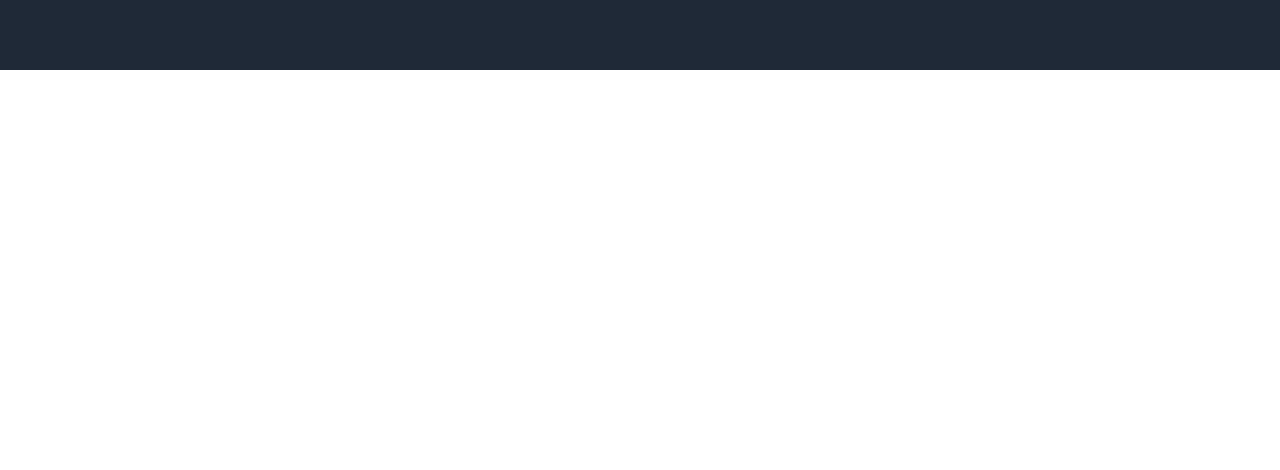
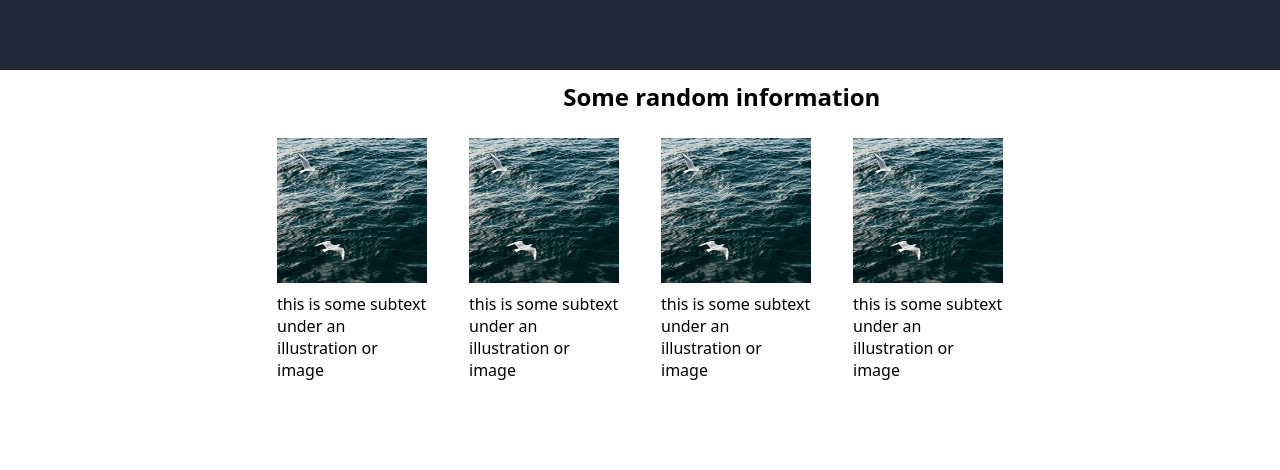
Before and after one commit to mhrjnrahul/landing-page, a plain HTML site: page index.html in a window 1280 px wide. Shown: the part 330-800 px from the top of the page. Drawn offline with Linux system fonts and the light colour scheme.

Commit message:
body1 part done

```diff
--- a/index.html
+++ b/index.html
@@ -36,6 +36,26 @@
         </header>
     </section>
 
-
+    <div class="body1">
+        <h2>Some random information</h2>
+        <div class="body1-images">
+            <div class="body1image1">
+                <img src="images/image.jpeg">
+                <div class="text1">this is some subtext under an illustration or image</div>
+            </div>
+            <div class="body1image2">
+                <img src="images/image.jpeg">
+                <div class="text1">this is some subtext under an illustration or image</div>
+            </div>
+            <div class="body1image3">
+                <img src="images/image.jpeg">
+                <div class="text1">this is some subtext under an illustration or image</div>
+            </div>
+            <div class="body1image4">
+                <img src="images/image.jpeg">
+                <div class="text1">this is some subtext under an illustration or image</div>
+            </div>
+        </div>
+    </div>
 </body>
 </html>
--- a/style.css
+++ b/style.css
@@ -33,7 +33,7 @@ a{
     gap: 15px;
 }
 
-img{
+.image > img{
     height: 200px;
     width: 350px;
 }
@@ -57,3 +57,28 @@ button{
 .LOGO > h1{
     font-size: 24px;
 }
+
+.body1{
+    margin-left: 20%;
+    margin-right: 20%;
+    height: 40vh;
+}
+.body1 > h2{
+    padding-top: 10px;
+    margin-left: 40%;
+    padding-bottom: 25px;
+}
+
+.body1-images{
+    display: flex;
+    justify-content: space-around;
+    align-items: center;
+}
+.text1{
+    max-width: 150px;
+}
+img {
+    height: 150px;
+    width: 150px;
+    padding-bottom: 5px;
+}
```
